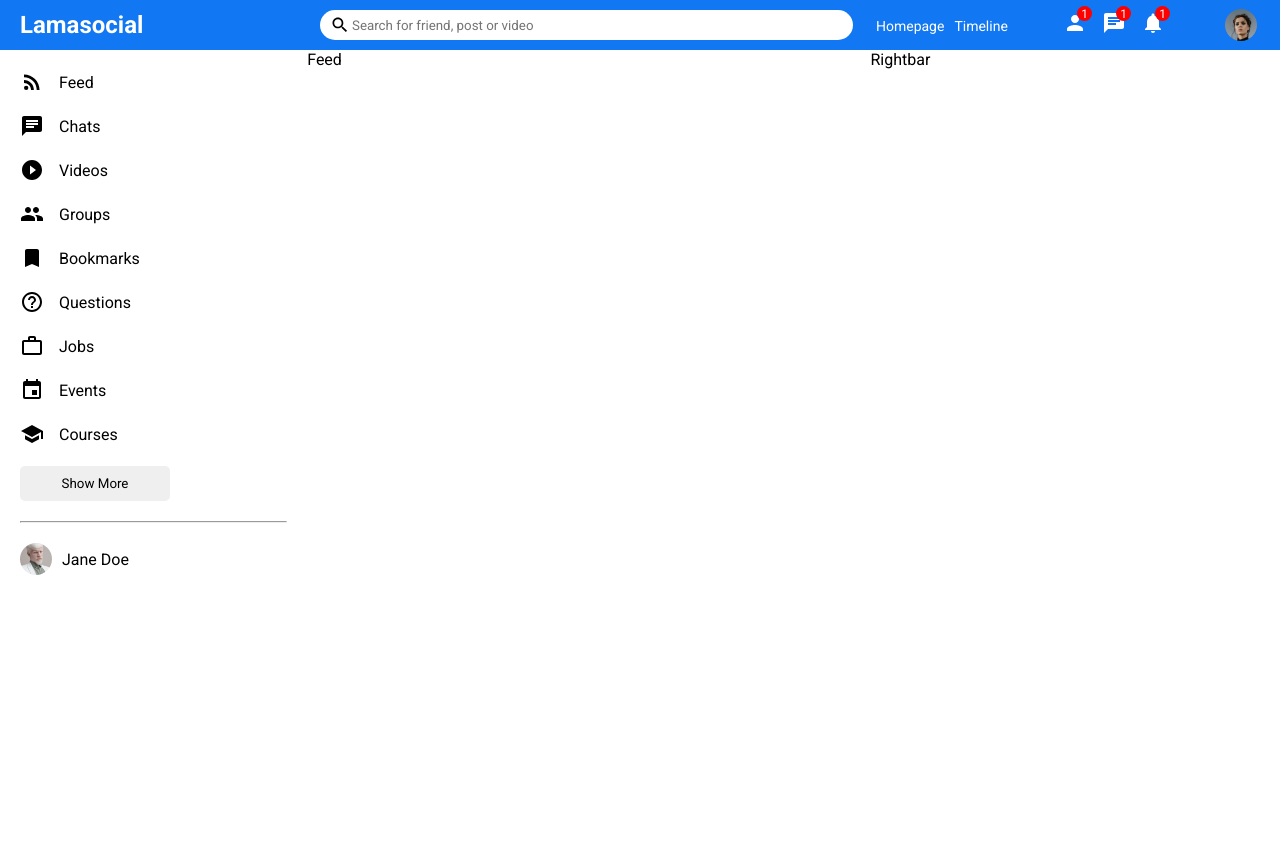
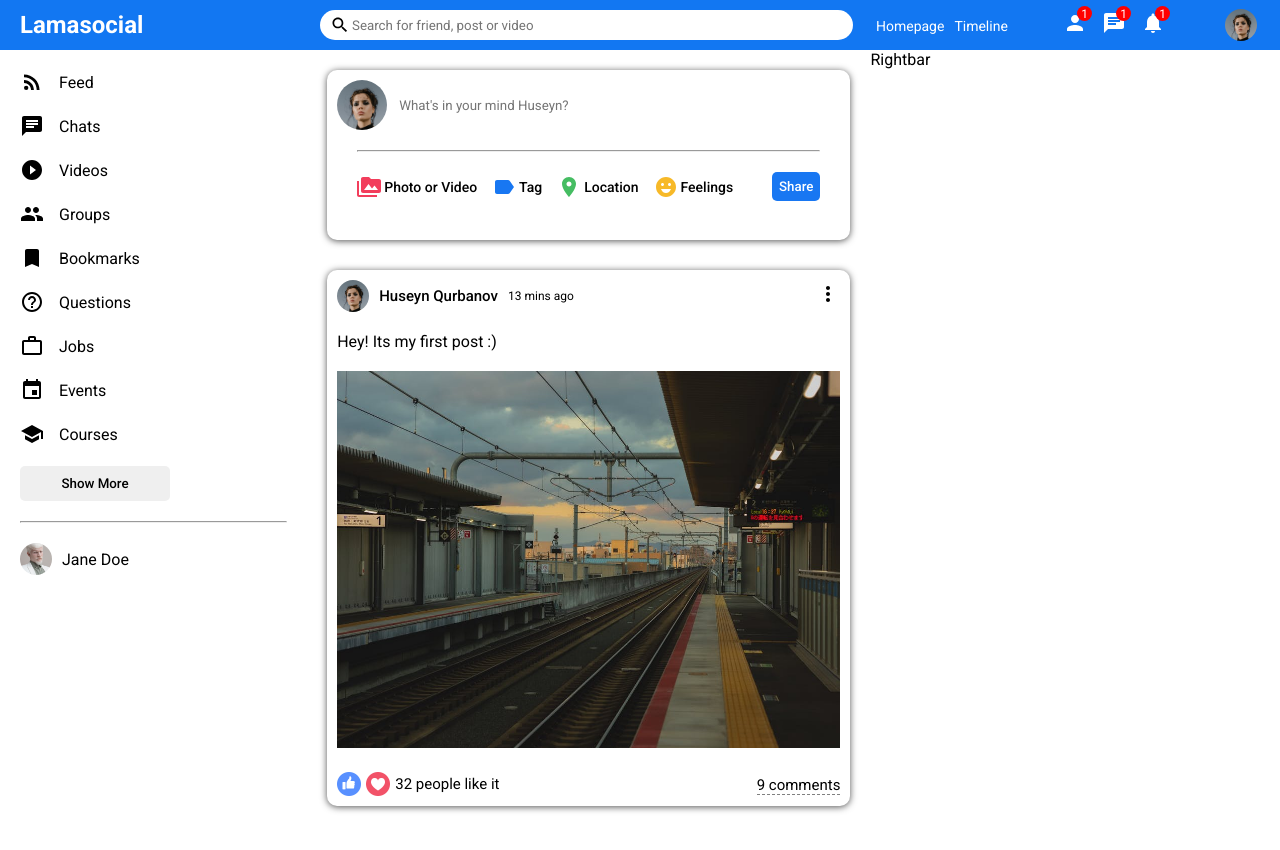
Before and after one commit to HuseynagaQurbanov/Lama-Social-React-App, a React (Create React App) app: page / in a window 1280 px wide. Shown: the top 850 px of the page. Before the commit the page ends 800 px from the top, so only its background shows below. Built offline with nearby package versions, Linux system fonts and the light colour scheme.

Commit message:
Share and Post components added

```diff
--- a/public/index.html
+++ b/public/index.html
@@ -8,7 +8,7 @@
       content="Web site created using create-react-app"
     />
     <link
-      href="https://fonts.googleapis.com/css2?family=Roboto:wght@100;300;400;700;900&display=swap"
+      href="https://fonts.googleapis.com/css2?family=Roboto:wght@100;300;400;500;700;900&display=swap"
       rel="stylesheet"
     />
     <link rel="stylesheet" href="style.css">
--- a/src/components/feed/Feed.jsx
+++ b/src/components/feed/Feed.jsx
@@ -1,8 +1,15 @@
+import Post from "../post/Post"
+import Share from "../share/Share"
 import "./feed.css"
 
 const Feed = () => {
   return (
-    <div className="feed">Feed</div>
+    <div className="feed">
+      <div className="feedWrapper">
+        <Share/>
+        <Post/>
+      </div>
+    </div>
   )
 }
 
--- a/src/components/feed/feed.css
+++ b/src/components/feed/feed.css
@@ -1,3 +1,7 @@
 .feed{
     flex: 5.5;
 }
+
+.feedWrapper{
+    padding: 20px;
+}
--- /dev/null
+++ b/src/components/post/Post.jsx
@@ -0,0 +1,37 @@
+import "./post.css";
+import {MoreVert} from "@material-ui/icons";
+
+const Post = () => {
+  return (
+    <div className="post">
+        <div className="postWrapper">
+            <div className="postTop">
+                <div className="postTopLeft">
+                    <img src="./assets/person/1.jpeg" alt="postProfileImg" className="postProfileImg" />
+                    <div className="postUserName">Huseyn Qurbanov</div>
+                    <div className="postDate">13 mins ago</div>
+                </div>
+                <div className="postTopRight">
+                    <MoreVert/>
+                </div>
+            </div>
+            <div className="postCenter">
+                <span className="postText">Hey! Its my first post :)</span>
+                <img className="postImg" src="/assets/post/1.jpeg" alt="postImg" />
+            </div>
+            <div className="postBottom">
+                <div className="postBottomLeft">
+                    <img src="/assets/like.png" alt="" className="likeIcon" />
+                    <img src="/assets/heart.png" alt="" className="likeIcon" />
+                    <span className="postLikeCounter">32 people like it</span>
+                </div>
+                <div className="postBottomRight">
+                    <span className="postCommentText">9 comments</span>
+                </div>
+            </div>
+        </div>
+    </div>
+  )
+}
+
+export default Post
--- /dev/null
+++ b/src/components/post/post.css
@@ -0,0 +1,78 @@
+.post{
+    width: 100%;
+    border-radius: 10px;
+    -webkit-box-shadow: 0px 1px 7px 0px rgba(0,0,0,0.68);
+    box-shadow: 0px 1px 7px 0px rgba(0,0,0,0.68);
+    margin: 30px 0;
+}
+
+.postWrapper{
+    padding: 10px;
+}
+
+.postTop{
+    display: flex;
+    align-items: center;
+    justify-content: space-between;
+}
+
+.postTopLeft{
+    display: flex;
+    align-items: center;
+}
+
+.postProfileImg{
+    width: 32px;
+    height: 32px;
+    border-radius: 50%;
+    object-fit: cover;
+}
+
+.postUserName{
+    font-size: 15px;
+    font-weight: 500;
+    margin: 0 10px;
+}
+
+.postDate{
+    font-size: 12px;
+}
+
+.postCenter{
+    margin: 20px 0;
+}
+
+.postImg{
+    margin-top: 20px;
+    width: 100%;
+    max-height: 500px;
+    object-fit: contain;
+}
+
+.postBottom{
+    display: flex;
+    align-items: center;
+    justify-content: space-between;
+}
+
+.postBottomLeft{
+    display: flex;
+    align-items: center;
+}
+
+.likeIcon{
+    width: 24px;
+    height: 24px;
+    margin-right: 5px;
+    cursor: pointer;
+}
+
+.postLikeCounter{
+    font-size: 15px;
+}
+
+.postCommentText{
+    cursor: pointer;
+    border-bottom: 1px dashed gray;
+    font-size: 15px;
+}
--- /dev/null
+++ b/src/components/share/Share.jsx
@@ -0,0 +1,39 @@
+import "./share.css";
+import {PermMedia, Label, Room, EmojiEmotions} from "@material-ui/icons"
+
+const Share = () => {
+  return (
+    <div className="share">
+      <div className="shareWrapper">
+        <div className="shareTop">
+          <img className="shareProfileImg" src="/assets/person/1.jpeg" alt="Profile Img" />
+          <input placeholder="What's in your mind Huseyn?" className="shareInput" />
+        </div>
+        <hr className="shareHr" />
+        <div className="shareBottom">
+          <div className="shareOptions">
+            <div className="shareOption">
+              <PermMedia htmlColor="#f23e5c" className="shareIcon"/>
+              <span className="shareOptionText">Photo or Video</span>
+            </div>
+            <div className="shareOption">
+              <Label htmlColor="#1877f2" className="shareIcon"/>
+              <span className="shareOptionText">Tag</span>
+            </div>
+            <div className="shareOption">
+              <Room htmlColor="#45bd62" className="shareIcon"/>
+              <span className="shareOptionText">Location</span>
+            </div>
+            <div className="shareOption">
+              <EmojiEmotions htmlColor="#f7b928" className="shareIcon"/>
+              <span className="shareOptionText">Feelings</span>
+            </div>
+          </div>
+          <button className="shareBtn">Share</button>
+        </div>
+      </div>
+    </div>
+  )
+}
+
+export default Share
--- /dev/null
+++ b/src/components/share/share.css
@@ -0,0 +1,76 @@
+.share{
+    width: 100%;
+    height: 170px;
+    border-radius: 10px;
+    -webkit-box-shadow: 0px 1px 7px 0px rgba(0,0,0,0.68);
+    box-shadow: 0px 1px 7px 0px rgba(0,0,0,0.68);
+}
+
+.shareWrapper{
+    padding: 10px;
+}
+
+.shareTop{
+    display: flex;
+    align-items: center;
+}
+
+.shareProfileImg{
+    width: 50px;
+    height: 50px;
+    border-radius: 50%;
+    object-fit: cover;
+    margin-right: 10px;
+}
+
+.shareInput{
+    border: none;
+    width: 80%;
+}
+
+.shareInput:focus{
+    outline: none;
+}
+
+.shareHr{
+    margin: 20px;
+}
+
+.shareBottom{
+    display: flex;
+    align-items: center;
+    justify-content: space-between;
+}
+
+.shareOptions{
+    display: flex;
+    margin-left: 20px;
+}
+
+.shareOption{
+    display: flex;
+    align-items: center;
+    margin-right: 15px;
+    cursor: pointer;
+}
+
+.shareIcon{
+    font-size: 18px;
+    margin-right: 3px;
+}
+
+.shareOptionText{
+    font-size: 14px;
+    font-weight: 500;
+}
+
+.shareBtn{
+    border: none;
+    padding: 7px;
+    border-radius: 5px;
+    background-color: #1877f2;
+    font-weight: 500;
+    margin-right: 20px;
+    cursor: pointer;
+    color: white;
+}
```
